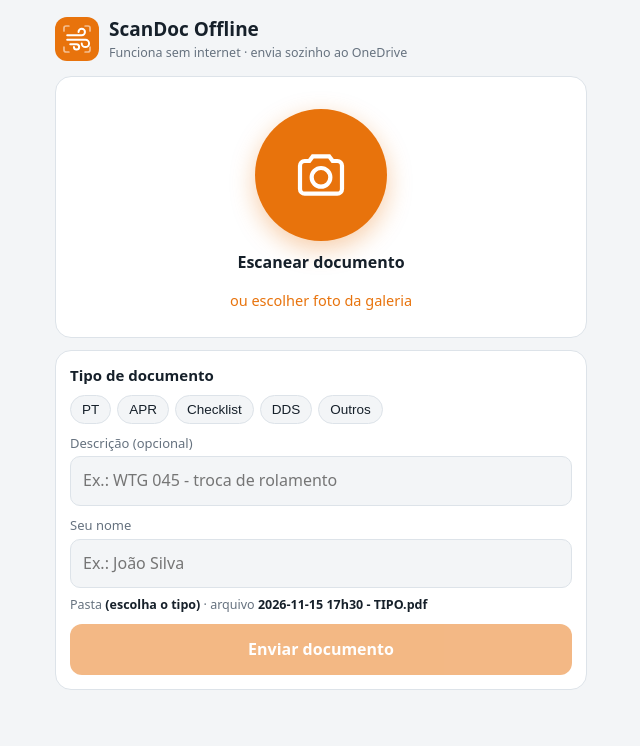
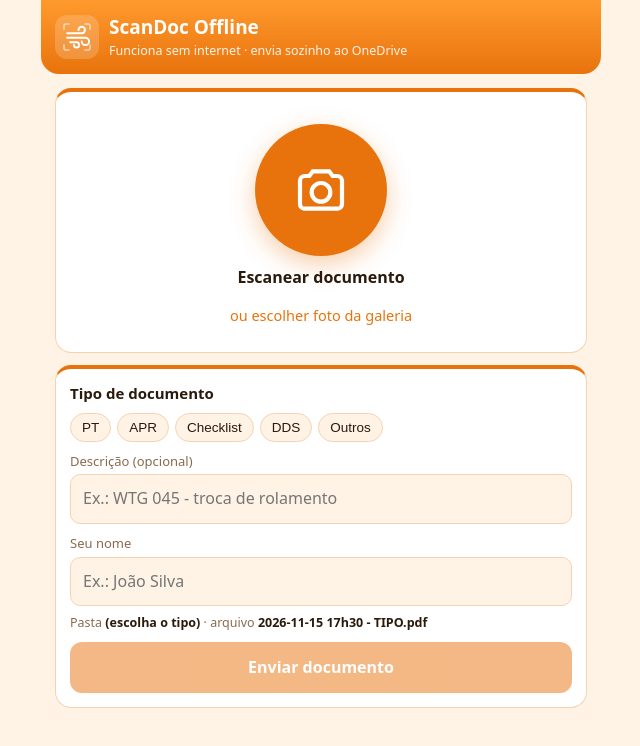
Before and after one commit to scan-cajuina/scandoc, a plain HTML site: page index.html in a window 1280 px wide. Shown: the whole page, without its empty margins (319-959 px from the left). Drawn offline with nearby package versions, Linux system fonts and the light colour scheme.

Commit message:
Interior todo laranja: index.html

```diff
--- a/index.html
+++ b/index.html
@@ -14,16 +14,20 @@
 <script src="https://cdnjs.cloudflare.com/ajax/libs/jspdf/2.5.1/jspdf.umd.min.js"></script>
 <style>
   :root{
-    --bg:#f3f5f7; --card:#fff; --ink:#16202a; --muted:#66727f; --line:#dde3e9;
+    --bg:#fff3e6; --card:#fff; --ink:#2a1a0c; --muted:#8a6a4f; --line:#f6d3b0;
     --acc:#e8730c; --acc2:#f08a24; --warn:#b54708; --err:#b42318; --ok:#067647;
   }
   @media (prefers-color-scheme: dark){
-    :root{ --bg:#0f1418; --card:#182028; --ink:#e8eef3; --muted:#93a1ad; --line:#2a3540; --acc:#f59a3d; --acc2:#f7b267; }
+    :root{ --bg:#1a120b; --card:#261a10; --ink:#fbeee2; --muted:#c9a78a; --line:#4a3220; --acc:#f59a3d; --acc2:#f7b267; }
   }
   *{box-sizing:border-box}
   html,body{margin:0;background:var(--bg);color:var(--ink);font:16px/1.45 system-ui,-apple-system,"Segoe UI",Roboto,sans-serif}
   .wrap{max-width:560px;margin:0 auto;padding:16px 14px 40px}
-  header{display:flex;align-items:center;gap:10px;margin-bottom:14px}
+  header{display:flex;align-items:center;gap:10px;margin:-16px -14px 14px;padding:14px;background:linear-gradient(180deg,#ff9a2e,#e8730c);color:#fff;border-radius:0 0 18px 18px}
+  header small{color:rgba(255,255,255,.9)!important}
+  header .logo{background:rgba(255,255,255,.18)!important}
+  .card{border-top:4px solid var(--acc)!important}
+  .chip{border-color:#f3c08f}
   header .logo{width:44px;height:44px;border-radius:12px;background:var(--acc);display:grid;place-items:center;color:#fff}
   header h1{font-size:19px;margin:0;font-weight:650}
   header small{display:block;color:var(--muted);font-size:12.5px;font-weight:400}
```
